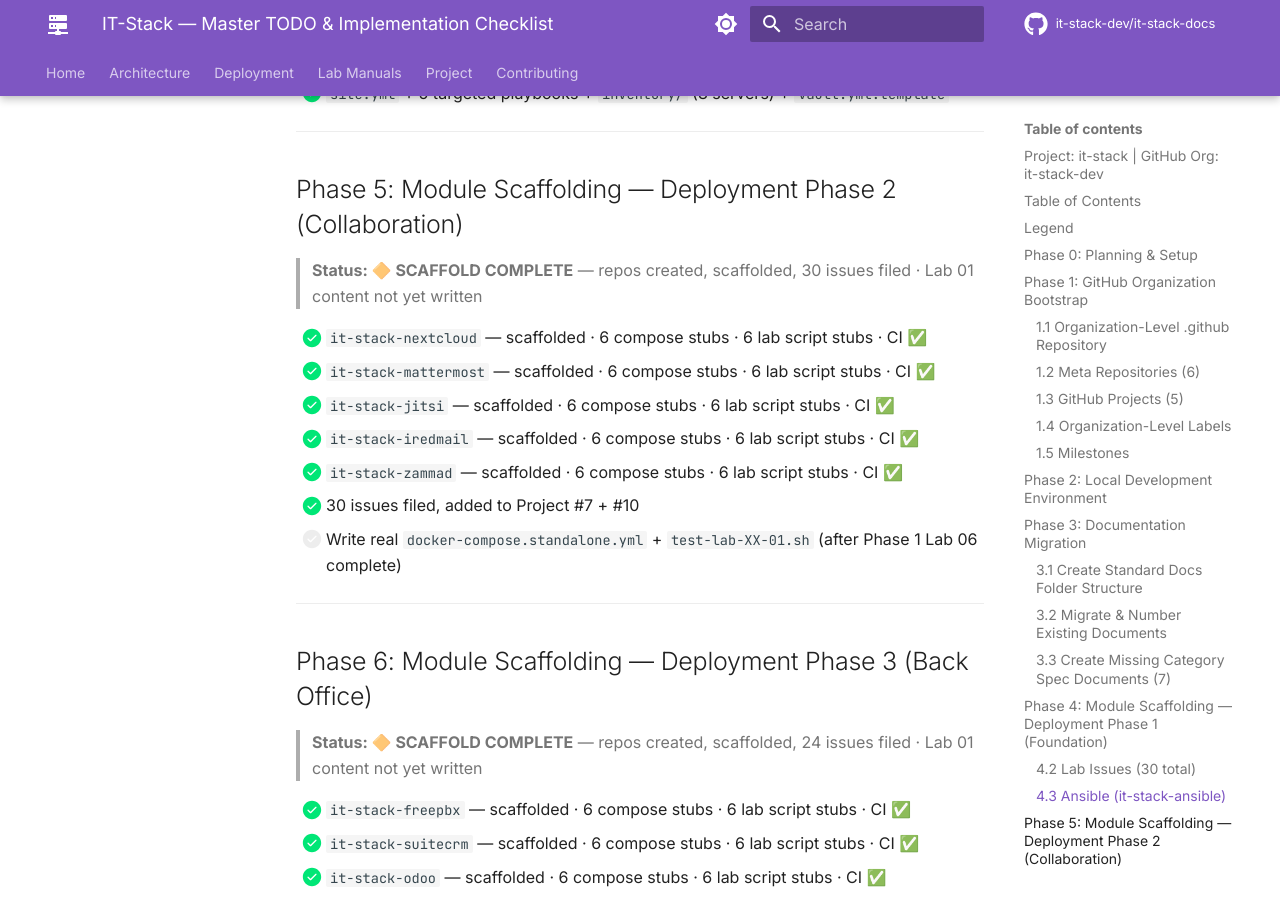
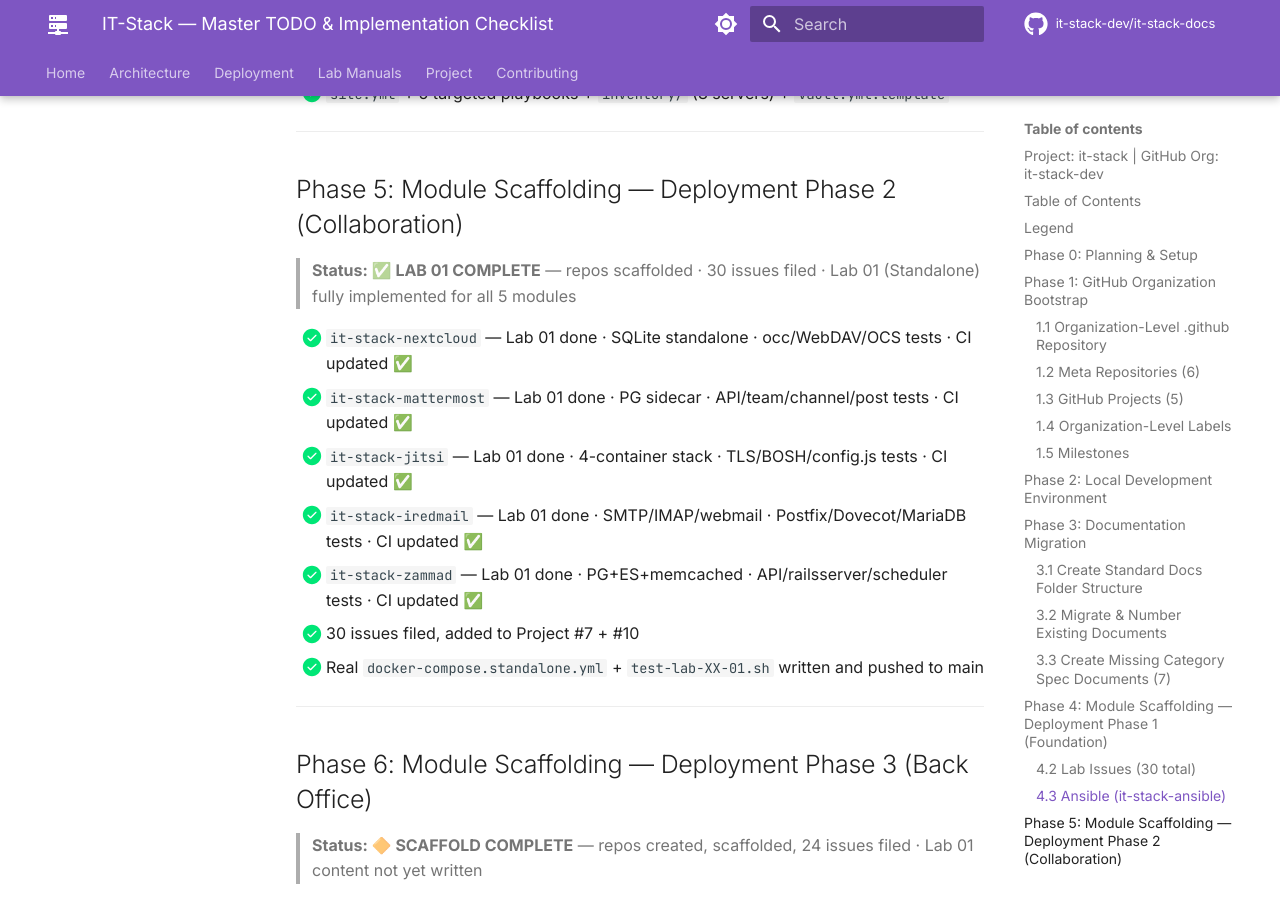
Before and after one commit to it-stack-dev/it-stack-docs, an MkDocs documentation site: the page built from docs/IT-STACK-TODO.md, in a window 1280 px wide and 900 px high, scrolled down 6824 px. Built offline with MkDocs 1.6.1 and Material for MkDocs 9.7.7, drawn with Linux system fonts in a browser that asks for light colours; comment, search, counter and statistics services are not loaded; some of the changed text lies outside the part shown.

Commit message:
docs: Phase 2 Lab 01 complete -- 35/120 labs (29.2%), CHANGELOG v1.3.0

```diff
--- a/docs/IT-STACK-TODO.md
+++ b/docs/IT-STACK-TODO.md
@@ -207,15 +207,15 @@ All 5 repos have:
 
 ## Phase 5: Module Scaffolding — Deployment Phase 2 (Collaboration)
 
-> **Status: 🔶 SCAFFOLD COMPLETE** — repos created, scaffolded, 30 issues filed · Lab 01 content not yet written
+> **Status: ✅ LAB 01 COMPLETE** — repos scaffolded · 30 issues filed · Lab 01 (Standalone) fully implemented for all 5 modules
 
-- [x] `it-stack-nextcloud` — scaffolded · 6 compose stubs · 6 lab script stubs · CI ✅
-- [x] `it-stack-mattermost` — scaffolded · 6 compose stubs · 6 lab script stubs · CI ✅
-- [x] `it-stack-jitsi` — scaffolded · 6 compose stubs · 6 lab script stubs · CI ✅
-- [x] `it-stack-iredmail` — scaffolded · 6 compose stubs · 6 lab script stubs · CI ✅
-- [x] `it-stack-zammad` — scaffolded · 6 compose stubs · 6 lab script stubs · CI ✅
+- [x] `it-stack-nextcloud` — Lab 01 done · SQLite standalone · occ/WebDAV/OCS tests · CI updated ✅
+- [x] `it-stack-mattermost` — Lab 01 done · PG sidecar · API/team/channel/post tests · CI updated ✅
+- [x] `it-stack-jitsi` — Lab 01 done · 4-container stack · TLS/BOSH/config.js tests · CI updated ✅
+- [x] `it-stack-iredmail` — Lab 01 done · SMTP/IMAP/webmail · Postfix/Dovecot/MariaDB tests · CI updated ✅
+- [x] `it-stack-zammad` — Lab 01 done · PG+ES+memcached · API/railsserver/scheduler tests · CI updated ✅
 - [x] 30 issues filed, added to Project #7 + #10
-- [ ] Write real `docker-compose.standalone.yml` + `test-lab-XX-01.sh` (after Phase 1 Lab 06 complete)
+- [x] Real `docker-compose.standalone.yml` + `test-lab-XX-01.sh` written and pushed to main
 
 ---
 
@@ -306,17 +306,17 @@ All 5 repos have:
 
 | Module | Lab 01 | Lab 02 | Lab 03 | Lab 04 | Lab 05 | Lab 06 |
 |--------|--------|--------|--------|--------|--------|--------|
-| 06 · Nextcloud | [ ] | [ ] | [ ] | [ ] | [ ] | [ ] |
-| 07 · Mattermost | [ ] | [ ] | [ ] | [ ] | [ ] | [ ] |
-| 08 · Jitsi | [ ] | [ ] | [ ] | [ ] | [ ] | [ ] |
+| 06 · Nextcloud | [x] | [ ] | [ ] | [ ] | [ ] | [ ] |
+| 07 · Mattermost | [x] | [ ] | [ ] | [ ] | [ ] | [ ] |
+| 08 · Jitsi | [x] | [ ] | [ ] | [ ] | [ ] | [ ] |
 
 ### Category 04: Communications
 
 | Module | Lab 01 | Lab 02 | Lab 03 | Lab 04 | Lab 05 | Lab 06 |
 |--------|--------|--------|--------|--------|--------|--------|
-| 09 · iRedMail | [ ] | [ ] | [ ] | [ ] | [ ] | [ ] |
+| 09 · iRedMail | [x] | [ ] | [ ] | [ ] | [ ] | [ ] |
 | 10 · FreePBX | [ ] | [ ] | [ ] | [ ] | [ ] | [ ] |
-| 11 · Zammad | [ ] | [ ] | [ ] | [ ] | [ ] | [ ] |
+| 11 · Zammad | [x] | [ ] | [ ] | [ ] | [ ] | [ ] |
 
 ### Category 05: Business Systems
 
@@ -342,7 +342,7 @@ All 5 repos have:
 | 19 · Zabbix | [ ] | [ ] | [ ] | [ ] | [ ] | [ ] |
 | 20 · Graylog | [ ] | [ ] | [ ] | [ ] | [ ] | [ ] |
 
-**Lab Progress:** 30/120 (25.0%) — Phase 1 Labs 01–06 complete for all 5 Phase 1 modules ✅ Phase 1 DONE
+**Lab Progress:** 35/120 (29.2%) — Phase 1 complete (30/120) ✅ · Phase 2 Lab 01 complete for Nextcloud, Mattermost, Jitsi, iRedMail, Zammad ✅
 
 ---
 
@@ -466,11 +466,12 @@ All 5 repos have:
 | ~~Sprint 4~~ | ~~Phase 1 Lab 04 (SSO integration)~~ | ~~freeipa·keycloak·postgresql·redis·traefik Lab 04~~ ✅ |
 | ~~Sprint 5~~ | ~~Phase 1 Lab 05 (integrations)~~ | ~~All 5 Lab 05~~ ✅ |
 | ~~Sprint 6~~ | ~~Phase 1 Lab 06 (production)~~ | ~~All 5 Lab 06 → Phase 1 complete~~ ✅ |
-| Next session | Phase 2 Lab 01 (standalone) | nextcloud·mattermost·jitsi·iredmail·zammad Lab 01 |
-| Sprint 7+ | Phase 2 Labs 02–06 | Phase 2 full lab progression |
+| ~~Sprint 7~~ | ~~Phase 2 Lab 01 (standalone)~~ | ~~nextcloud·mattermost·jitsi·iredmail·zammad Lab 01~~ ✅ |
+| Next session | Phase 2 Lab 02 (external deps) | nextcloud·mattermost·jitsi·iredmail·zammad Lab 02 |
+| Sprint 8+ | Phase 2 Labs 03–06 | Phase 2 full lab progression |
 
 ---
 
-**Document Version:** 1.2
+**Document Version:** 1.3
 **Project:** IT-Stack | **Org:** it-stack-dev
-**Last Updated:** 2026-02-28 — Phase 1 Lab 06 complete (30/120 labs, 25.0%) — Phase 1 COMPLETE ✅
+**Last Updated:** 2026-02-28 — Phase 2 Lab 01 complete (35/120 labs, 29.2%) — Phase 2 underway 🚀
```
Also changed, not shown: CHANGELOG.md (+32 -2 lines).
